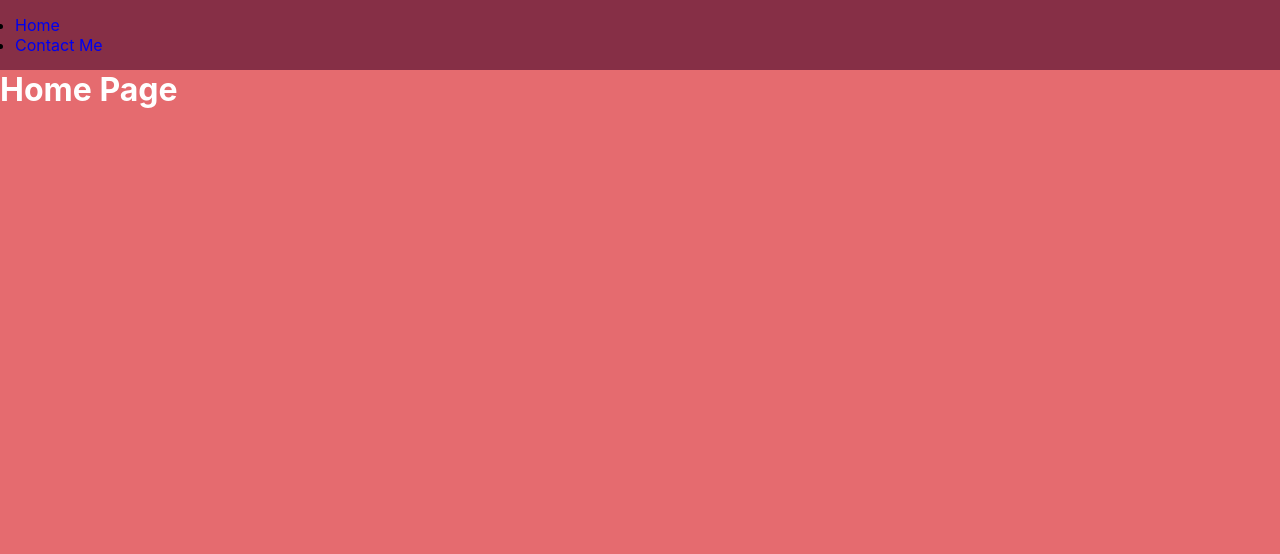
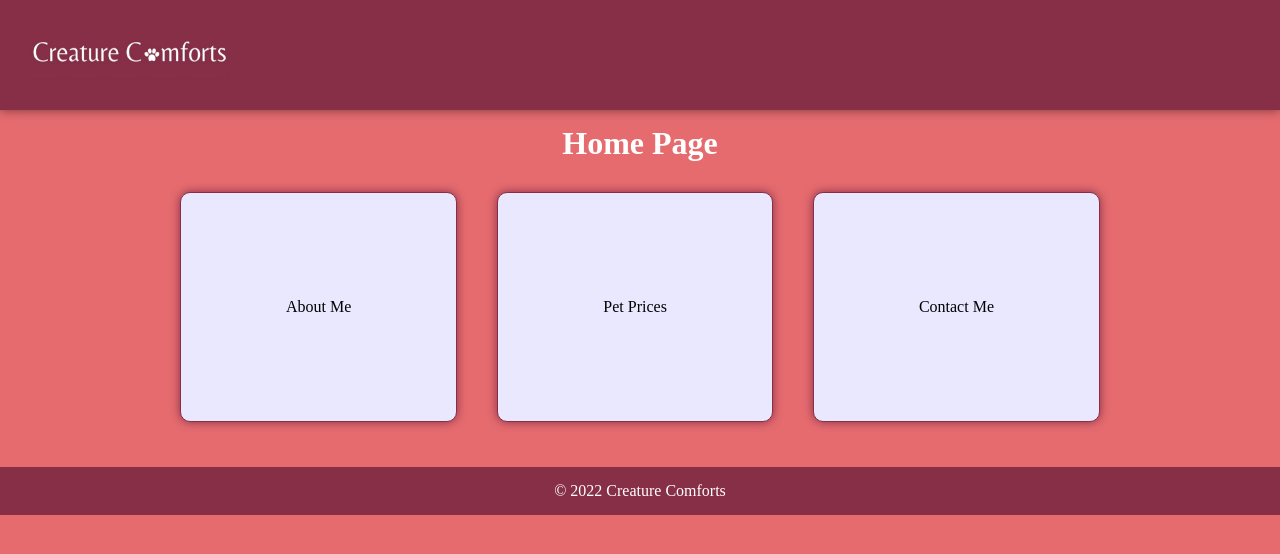
Before and after one commit to klynmc/cc, a React (Create React App) app in the folder client/: page / in a window 1280 px wide. Shown: the top 554 px of the page. Built offline with nearby package versions, Linux system fonts and the light colour scheme.

Commit message:
add styles to components

```diff
--- a/client/src/components/Contact/contact.css
+++ b/client/src/components/Contact/contact.css
@@ -1,15 +1,11 @@
+.contact {
+    display: flex;
+    flex-direction: column;
+    align-items: center;
+    margin: auto;
+    padding: 15px;
+}
+
 .contact h1 {
     color: white;
 }
-
-a {
-    text-decoration: none;
-  }
-
-  a:active {
-    text-decoration: none;
-  }
-
-  a:focus {
-    text-decoration: none;
-  }
--- a/client/src/components/Footer/footer.css
+++ b/client/src/components/Footer/footer.css
@@ -0,0 +1,6 @@
+.footer {
+    padding: 15px;
+    color: white;
+    text-align: center;
+    background-color: #862F46;
+}
--- a/client/src/components/Footer/index.js
+++ b/client/src/components/Footer/index.js
@@ -1,9 +1,10 @@
 import React from 'react'
+import './footer.css'
 
 function Footer() {
     return(
         <div className="footer">
-
+            &copy; 2022 Creature Comforts
         </div>
     )
 }
--- a/client/src/components/Home/home.css
+++ b/client/src/components/Home/home.css
@@ -1,15 +1,27 @@
+.homepage {
+    display: flex;
+    flex-direction: column;
+    align-items: center;
+    margin: auto;
+    padding: 15px;
+}
+
 .homepage h1 {
     color: white;
 }
 
-a {
-    text-decoration: none;
-  }
+.sections {
+    display: flex;
+    flex-direction: row;
+    align-items: center;
+    padding: 10px;
+}
 
-  a:active {
-    text-decoration: none;
-  }
-
-  a:focus {
-    text-decoration: none;
-  }
+.section1, .section2, .section3 {
+    margin: 20px;
+    border: 1px solid #862F46;
+    padding: 105px;
+    border-radius: 10px;
+    box-shadow: 0 0 10px rgba(134, 47, 70, 1);
+    background-color: #EAE8FF;
+}
--- a/client/src/components/Home/index.js
+++ b/client/src/components/Home/index.js
@@ -1,10 +1,30 @@
 import React from 'react';
+import { NavLink } from 'react-router-dom';
 import './home.css'
 
 const Home = () => {
     return (
         <div className="homepage">
             <h1>Home Page</h1>
+            <div className="sections">
+                <section className="section1">
+                    About Me
+                    {/* <NavLink>
+                        About Me
+                    </NavLink> */}
+                </section>
+                <section className="section2">
+                    Pet Prices
+                    {/* <NavLink>
+                        Pet Prices
+                    </NavLink> */}
+                </section>
+                <section className="section3">
+                    <NavLink to="/contact">
+                        Contact Me
+                    </NavLink>
+                </section>
+            </div>
         </div>
     )
 }
--- a/client/src/components/Nav/index.js
+++ b/client/src/components/Nav/index.js
@@ -1,24 +1,29 @@
 import React from 'react';
 import { NavLink } from 'react-router-dom';
 import './nav.css';
+import logo from '../../assets/logo.jpeg';
 
 const Nav = () => {
     return(
         <div className="nav">
-            <nav>
+            <header>
+            <NavLink to="/">
+            <img
+              src={logo}
+              alt="logo of c.c."
+            ></img>
+            {/* Home */}
+            </NavLink>
+            </header>
+            {/* <nav>
                 <ul>
-                    <li>
-                    <NavLink to="/">
-                        Home
-                    </NavLink>
-                    </li>
                     <li>
                     <NavLink to="/contact">
                         Contact Me
                     </NavLink>
                     </li>
                 </ul>
-            </nav>
+            </nav> */}
 
         </div>
     )
--- a/client/src/components/Nav/nav.css
+++ b/client/src/components/Nav/nav.css
@@ -1,10 +1,28 @@
 .nav {
     background-color: #862F46;
-    padding: 15px 15px;
+    padding: 30px 30px;
+    margin: 0;
     display: flex;
+    justify-content: space-between;
     flex-direction: row;
+    flex-wrap: wrap;
+    width: auto;
+    box-shadow: 0 0 10px rgba(0, 0, 0, 0.5);
+}
+
+img {
+    height: 50px;
+    width: 200px;
+}
+
+.nav ul, img {
+    display: flex;
+    flex-wrap: wrap;
     justify-content: space-between;
-    flex-wrap: wrap;
-    position: sticky;
-    width: auto;
+    align-items: center;
+    list-style: none;
 }
+
+.nav ul li {
+    padding: 5px;
+}
--- a/client/src/index.css
+++ b/client/src/index.css
@@ -6,9 +6,7 @@
 
 body {
   margin: 0;
-  font-family: -apple-system, BlinkMacSystemFont, 'Segoe UI', 'Roboto', 'Oxygen',
-    'Ubuntu', 'Cantarell', 'Fira Sans', 'Droid Sans', 'Helvetica Neue',
-    sans-serif;
+  font-family: 'Belleza';
   -webkit-font-smoothing: antialiased;
   -moz-osx-font-smoothing: grayscale;
   background-color: #E56B6F;
@@ -18,3 +16,23 @@ code {
   font-family: source-code-pro, Menlo, Monaco, Consolas, 'Courier New',
     monospace;
 }
+
+a {
+  text-decoration: none;
+  color:black;
+}
+a:hover {
+  text-decoration: none;
+  color: #862F46;
+  /* font-style: italic;
+  text-shadow: 0 0 5px rgba(229, 107, 111, 1); */
+  /* text-shadow: 0 0 5px rgba(0, 0, 0, 0.5); */
+}
+a:focus {
+  text-decoration: none;
+  color:#862F46;
+}
+a:active {
+  text-decoration: none;
+  color:black;
+}
```
Also changed, not shown: client/src/assets/logo.jpeg (added).
